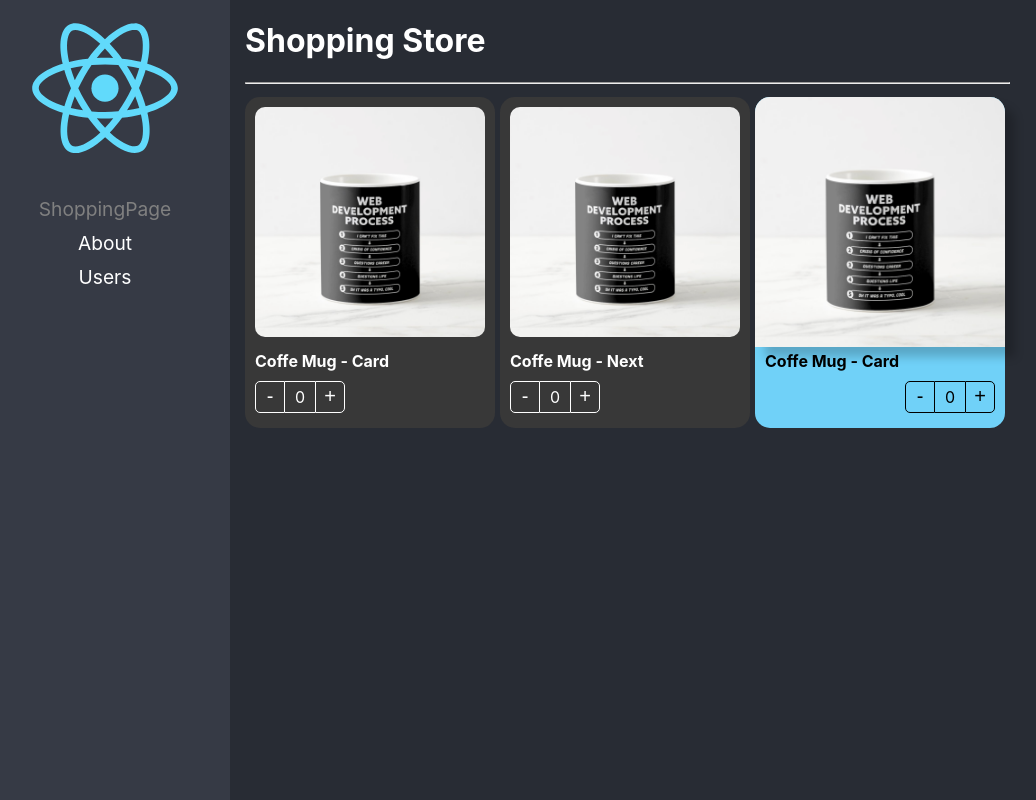
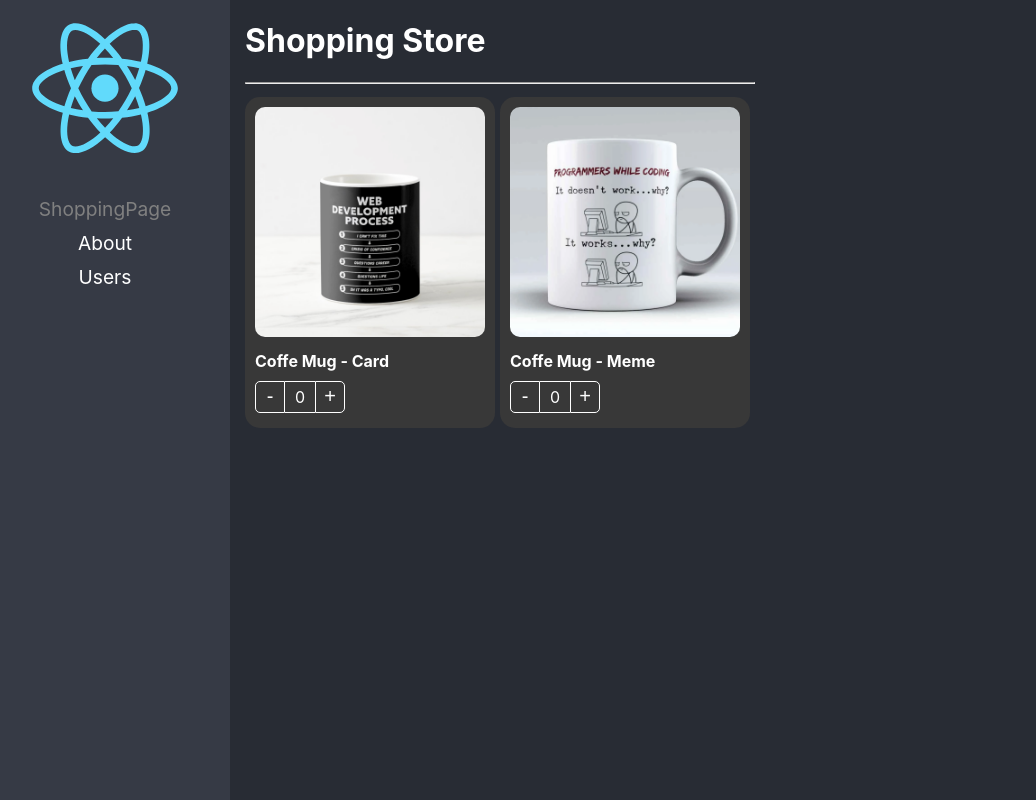
Before and after one commit to EdwinZam/React-Repo, a React (Create React App) app: page /shoppingPage in a window 1280 px wide. Shown: the whole page, without its empty margins (20-1056 px from the left). Built offline with nearby package versions, Linux system fonts and the light colour scheme.

Commit message:
Control Props Implementado Ok

```diff
--- a/src/02-component-patterns/components/ProductCard.tsx
+++ b/src/02-component-patterns/components/ProductCard.tsx
@@ -1,7 +1,7 @@
 import { CSSProperties, ReactElement, createContext} from 'react';
 import { useProducts } from '../hooks/useProducts';
 import styles from '../styles/styles.module.css'
-import { Product, ProductContextProps } from '../interfaces/interfaces';
+import { Product, ProductContextProps, onChangeArgs } from '../interfaces/interfaces';
 
 
 
@@ -19,11 +19,13 @@ export interface Props {
   children?: ReactElement | ReactElement[];
   className?: string;
   style?: CSSProperties;
+  onChange?: (args:onChangeArgs)=>void;
+  value?: number;
 }
 
-export const ProductCard = ({children, product, className, style}:Props) => {
+export const ProductCard = ({children, product, className, style, onChange, value}:Props) => {
 
-    const {counter, increaseBy} = useProducts();
+    const {counter, increaseBy} = useProducts({ onChange, product, value });
   //  console.log(styles)
   return (
 
--- /dev/null
+++ b/src/02-component-patterns/data/products.ts
@@ -0,0 +1,14 @@
+import { Product } from '../interfaces/interfaces';
+
+const product1 ={
+    id: '1',
+    title:'Coffe Mug - Card',
+    img: './coffee-mug.png'
+}
+const product2 ={
+    id: '2',
+    title:'Coffe Mug - Meme',
+    img: './coffee-mug2.png'
+}
+
+export const products: Product[] = [product1, product2]
--- a/src/02-component-patterns/hooks/useProducts.ts
+++ b/src/02-component-patterns/hooks/useProducts.ts
@@ -1,13 +1,39 @@
-import { useState } from "react"
+import { useState, useEffect, useRef } from "react"
+import { Product, onChangeArgs } from '../interfaces/interfaces';
 
+interface useProductArgs {
+    product: Product;
+    onChange?: (args:onChangeArgs)=>void;
+    value?: number;
+}
 
-export const useProducts = () => {
+export const useProducts = ( { onChange, product, value = 0 }: useProductArgs ) => {
 
-    const [counter, setCountert] = useState(0)
+    const [counter, setCountert] = useState(value)
+
+    const isControlled = useRef(!!onChange)
 
     const increaseBy = (value:number)=>{
-        setCountert(prev => Math.max(prev + value, 0))
+
+        console.log('isControlled', isControlled.current)
+
+        if(isControlled.current){
+            return onChange!({count:value, product})
+        }
+
+        const newValue = Math.max(counter + value, 0)
+
+        setCountert(newValue);
+
+        //setCountert(prev => Math.max(prev + value, 0))
+
+        onChange && onChange({count: newValue, product });
     }
+
+    useEffect(() => {
+        setCountert(value)
+    }, [value])
+
 
     return{
         counter,
--- /dev/null
+++ b/src/02-component-patterns/hooks/useShoppingCart.ts
@@ -0,0 +1,50 @@
+import { useState } from 'react';
+import { Product, ProductInCart } from '../interfaces/interfaces';
+//import { products } from '../data/products';
+
+
+export const useShoppingCart =()=>{
+    const [shoppingCart, setShoppingCart] = useState<{[key:string]:ProductInCart}>({})
+
+    const onProductCountChange = ({count, product}:{count:number, product:Product}) =>{
+        //console.log(count)
+
+        setShoppingCart( oldShoppingCart => {
+
+          const productInCart: ProductInCart = oldShoppingCart[product.id] || {...product, count: 0};
+
+          if(Math.max(productInCart.count + count, 0) > 0){
+            productInCart.count += count;
+            return {
+              ...oldShoppingCart,
+              [product.id]: productInCart
+            }
+          }
+
+          //Delete product
+          const{[product.id]: toDelete, ...rest}= oldShoppingCart;
+          return rest;
+
+
+        //   if(count === 0){
+        //     const{[product.id]: toDelete, ...rest}= oldShoppingCart;
+        //     console.log(toDelete)
+        //     return{
+        //         ...rest
+        //     }
+        //   }
+
+        //   return {
+        //     ...oldShoppingCart,
+        //     [product.id]:{...product, count}
+        //   }
+        } )
+      }
+
+      return {
+        //products,
+        shoppingCart,
+
+        onProductCountChange,
+      }
+}
--- a/src/02-component-patterns/pages/ShoppingPage.tsx
+++ b/src/02-component-patterns/pages/ShoppingPage.tsx
@@ -1,14 +1,49 @@
-import React from 'react'
 import { ProductButtons, ProductCard, ProductImage, ProductTitle } from '../components'
 import "../styles/custom-styles.css";
-
-const product ={
-    id: '1',
-    title:'Coffe Mug - Card',
-    img: './coffee-mug.png'
-}
+import { useShoppingCart } from '../hooks/useShoppingCart';
+import { products } from '../data/products';
 
 export const ShoppingPage = () => {
+
+  //const [shoppingCart, setShoppingCart] = useState<{[key:string]:ProductInCart}>({})
+
+  // const onProductCountChange = ({count, product}:{count:number, product:Product}) =>{
+  //   //console.log(count)
+
+  //   setShoppingCart( oldShoppingCart => {
+
+  //     const productInCart: ProductInCart = oldShoppingCart[product.id] || {...product, count: 0};
+
+  //     if(Math.max(productInCart.count + count, 0) > 0){
+  //       productInCart.count += count;
+  //       return {
+  //         ...oldShoppingCart,
+  //         [product.id]: productInCart
+  //       }
+  //     }
+
+  //     //Delete product
+  //     const{[product.id]: toDelete, ...rest}= oldShoppingCart;
+  //     return rest;
+
+
+  //   //   if(count === 0){
+  //   //     const{[product.id]: toDelete, ...rest}= oldShoppingCart;
+  //   //     console.log(toDelete)
+  //   //     return{
+  //   //         ...rest
+  //   //     }
+  //   //   }
+
+  //   //   return {
+  //   //     ...oldShoppingCart,
+  //   //     [product.id]:{...product, count}
+  //   //   }
+  //   } )
+  // }
+
+  const {shoppingCart, onProductCountChange} = useShoppingCart();
+
   return (
     <div >
         <h1>Shopping Store</h1>
@@ -18,42 +53,65 @@ export const ShoppingPage = () => {
             flexDirection: 'row',
             flexWrap: 'wrap'
         }}>
+          {
+            products.map( product => (
               <ProductCard
+                key={product.id}
                 product={product}
                 className="bg-dark text-white"
+                onChange= {onProductCountChange}
+                value={shoppingCart[product.id]?.count || 0}
               >
                 <ProductImage className ="custom-image"/>
                 <ProductTitle className ="text-bold"/>
                 <ProductButtons className="custom-buttons"/>
               </ProductCard>
+            ))
+          }
+        </div>
 
+          {
+
+          }
+
+        <div className='shopping-cart'>
+          {
+            Object.entries(shoppingCart).map(([key, product])=>(
               <ProductCard
+                key={key}
                 product={product}
                 className="bg-dark text-white"
+                style={{width: '100px'}}
+                value={product.count}
+                onChange= {onProductCountChange}
               >
-            <ProductCard.Image className ="custom-image" />
-            <ProductCard.Title className ="text-bold" title='Coffe Mug - Next'/>
-            <ProductCard.Buttons className="custom-buttons"/>
+                <ProductImage className ="custom-image"/>
+                <ProductTitle title={`${product.count}`}/>
+                <ProductButtons
+                  className="custom-buttons"
+                  style={{
+                    display:'flex',
+                    justifyContent:'center'
+                  }}
+                  />
               </ProductCard>
-          <ProductCard
-            product={product}
-            style={{
-              backgroundColor:'#70D1F8'
-            }}
+            ))
+          }
+
+              {/* <ProductCard
+                product={product1}
+                className="bg-dark text-white"
+                style={{width: '100px'}}
               >
-            <ProductImage style={{
-              boxShadow: '10px 10px 10px rgba(0,0,0,0.2)'
-            }}/>
-            <ProductTitle style={{
-              fontWeight: 'bold'
-            }}/>
-            <ProductButtons style={{
-              display: 'flex',
-              justifyContent: 'end'
-            }}/>
-          </ProductCard>
-
+                <ProductImage className ="custom-image"/>
+                <ProductButtons className="custom-buttons"/>
+              </ProductCard>   */}
         </div>
+        {/* <div>
+          <code>
+            {JSON.stringify(shoppingCart, null, 5)}
+          </code>
+        </div> */}
     </div>
   )
 }
--- a/src/02-component-patterns/styles/custom-styles.css
+++ b/src/02-component-patterns/styles/custom-styles.css
@@ -20,3 +20,9 @@
     color: white;
     border-color: white;
 }
+
+.shopping-cart {
+    position: fixed;
+    top: 10px;
+    right: 10px;
+}
```
Also changed, not shown: src/02-component-patterns/interfaces/interfaces.ts (+9 -0 lines), public/coffee-mug2.png (added). Lines whose indentation alone changed are shown as unchanged.
